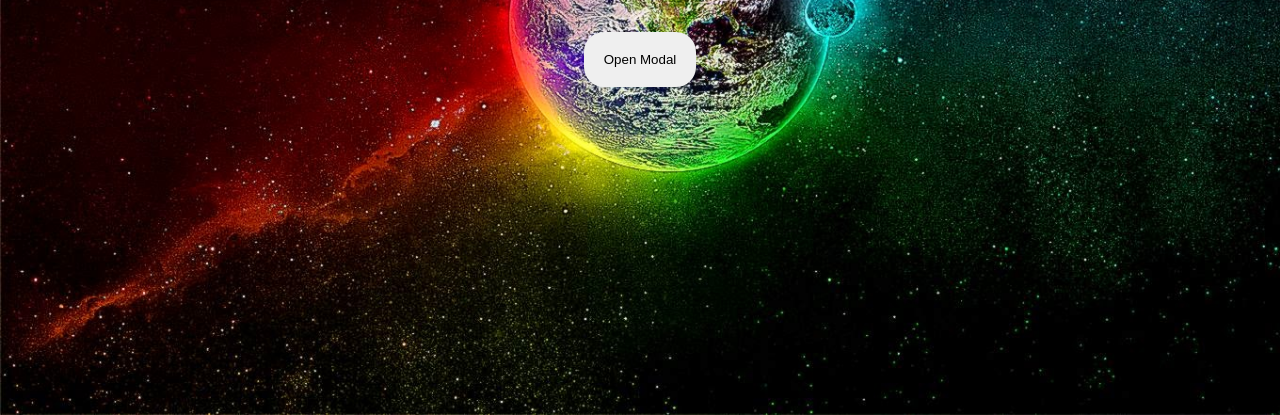
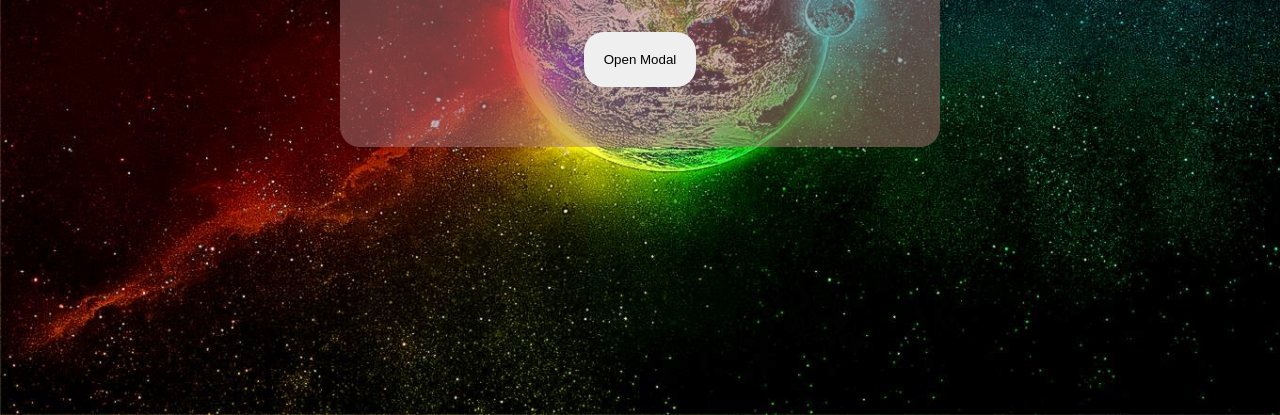
Before and after one commit to salehMb1999/FlexiModal, a plain HTML site: page index.html in a window 1280 px wide. Shown: the part 385-800 px from the top of the page. Drawn offline with Linux system fonts and the light colour scheme.

Commit message:
some new styles

```diff
--- a/style.css
+++ b/style.css
@@ -18,7 +18,6 @@ body {
   background-image: url("./bg.jpg");
   background-repeat: no-repeat;
   background-size: cover;
-  background-color: rgba(172, 119, 119, 0.5);
   display: flex;
   align-items: center;
   justify-content: center;
@@ -28,7 +27,9 @@ body {
 }
 .theContent {
   width: 60rem;
-
+  background-color: rgba(172, 119, 119, 0.5);
+  padding: 6rem 4rem;
+  border-radius: 2rem;
   color: #fff;
   display: flex;
   flex-direction: column;
```
